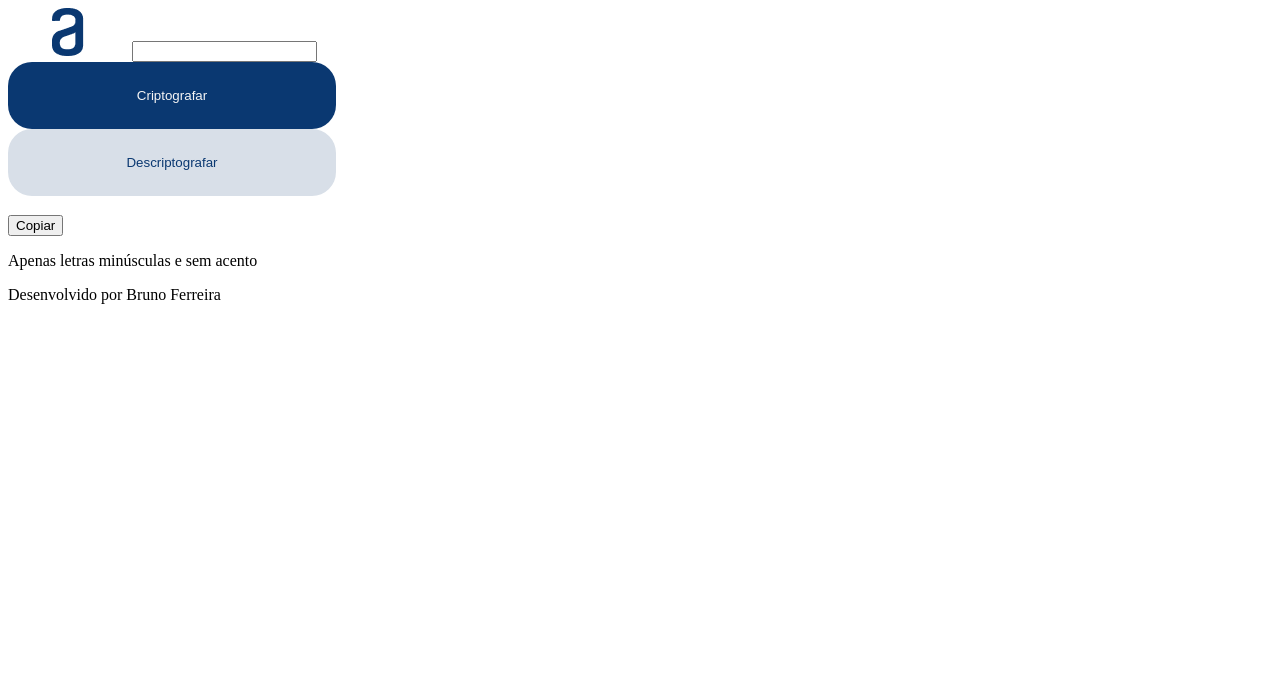
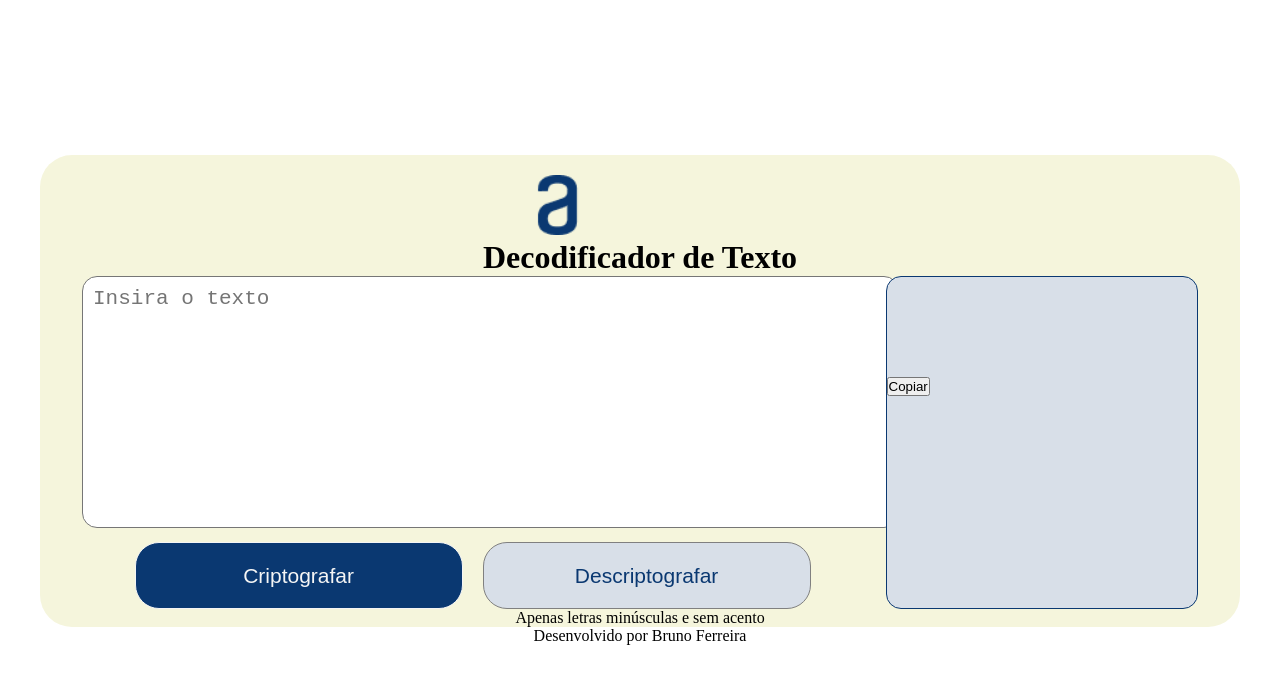
Before and after one commit to Brunim1/Decodificador-de-Texto, a plain HTML site: page index.html in a window 1280 px wide. Drawn offline with Linux system fonts and the light colour scheme.

Commit message:
style: area inserir texto

```diff
--- a/app.js
+++ b/app.js
@@ -1,6 +1,6 @@
 let entrada = document.getElementById('Digitavel');
 let botaoCriptografar = document.getElementById('cript');
-let resultado = document.getElementById('area-resultado');
+let resultado = document.getElementById('resultado');
 let botaoDescriptografar= document.getElementById('descript');
 let botaoCopiar = document.getElementById('copiar-texto');
 
--- a/index.html
+++ b/index.html
@@ -1,29 +1,33 @@
 <!DOCTYPE html>
 <html lang="pt-br">
   <head>
-    <meta charset="UTF-8">
-    <meta name="viewport" content="width=device-width, initial-scale=1.0">
+    <meta charset="UTF-8" />
+    <meta name="viewport" content="width=device-width, initial-scale=1.0" />
     <title>Decodificador texto</title>
-    <link rel="stylesheet" href="./style.css">
-
+    <link rel="stylesheet" href="./style.css" />
   </head>
   <body>
     <main>
-        <img src="Frame 6.png" alt="logo_alura">
-        <input type="text" id="Digitavel">
+      <header>
+      <img src="Frame 6.png" id="logo" alt="logo_alura" />
+      <h1>Decodificador de Texto</h1>
+    </header>
       <div id="clicar">
+        <div id="area-clicar">
+          <textarea rows="10" cols="60" id="Digitavel" placeholder="Insira o texto"></textarea>
+          <div id="caixa-botoes">
           <div class="Botao__criptografar">
-                <button id="cript">
-                    Criptografar
-                </button>
+            <button id="cript">Criptografar</button>
           </div>
           <div class="Botao__descriptografar">
-                <button id="descript">
-                    Descriptografar
-                </button>
+            <button id="descript">Descriptografar</button>
           </div>
-            <h3 id="area-resultado"></h3>
-            <button class="Botao__copiar" id="copiar-texto" >Copiar</button>
+        </div>
+        </div>
+        <div id="area-resultado">
+        <h3 id="resultado"></h3>
+        <button class="Botao__copiar" id="copiar-texto">Copiar</button>
+    </div>
     </div>
       <p>Apenas letras minúsculas e sem acento</p>
     </main>
--- a/style.css
+++ b/style.css
@@ -1,41 +1,89 @@
+*{
+    padding: 0;
+    margin: 0;
+    box-sizing: border-box;
+}
 
-.fundo__resposta{
-    width: 400px;
-    height: 944px;
-    top: 40px;
-    left: 1000px;
+body{
+    display: flex;
+    justify-content: center;
+    align-items: center;
+    min-height: 100vh;
+    flex-direction: column;
+}
+
+main{
+    width: 1200px;
+    height: auto;
     border-radius: 32px;
-    color: rgb(237, 164, 75);
+    background-color: beige;
+    display: flex;
+    flex-direction: column;
+    align-items: center;
+}
+
+textarea{
+    padding: 10px;
+    font-size: 21px;
+    border-radius: 15px;
+    background-color: white;
+}
+
+#clicar{
+    display: flex;
+    justify-content: space-between;
+    width: 93%;
+}
+
+#area-clicar{
+    width: 70%;
+}
+
+#caixa-botoes{
+    display: flex;
+    padding-top: 10px;
+    align-items: center;
+    justify-content: center;
 }
 
 #cript{
     width: 328px;
     height: 67px;
-    padding: 24px;
-    gap: 8px;
     border-radius: 24px;
-    border: 1px;
-    opacity: 0px;
+    border: 1px solid;
     background-color: #0A3871;
     color: whitesmoke;
+    font-size: 21px;
+    margin-right: 20px;
+    cursor: pointer;
 }
 
 #descript{
     width: 328px;
     height: 67px;
-    padding: 24px;
-    gap: 8px;
     border-radius: 24px;
-    border: 1px;
-    opacity: 0px;
+    border: 1px solid gray;
     color: #0A3871;
     background-color: #D8DFE8;
+    font-size: 21px;
+    cursor: pointer;
 }
 
-.rodape{
-
+#area-resultado{
+    width: 28%;
+    background-color: #D8DFE8;
+    border-radius: 15px;
+    border: 1px solid #0A3871;
 }
 
-/*<div style="border-top: 1px solid blue; color:red" id="elt">
-            An example div
-          </div>/*
+h3{
+    color: #0A3871;
+    width: 90%;
+    height: 100px;
+    overflow: auto;
+}
+
+#logo{
+    width: 150px;
+    padding-top: 20px;
+}
```
Also changed, not shown: 1 other file. Lines whose indentation alone changed are shown as unchanged.
